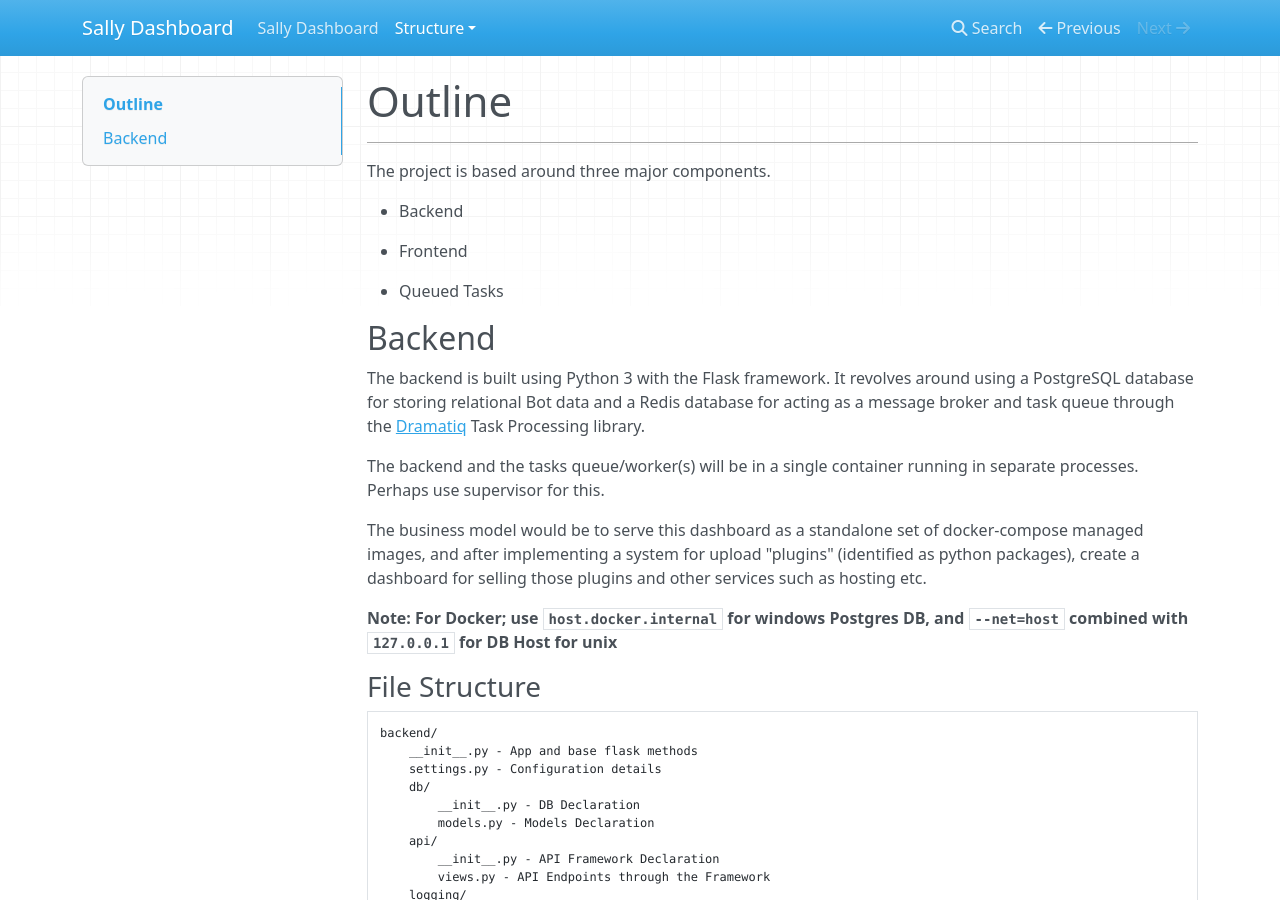
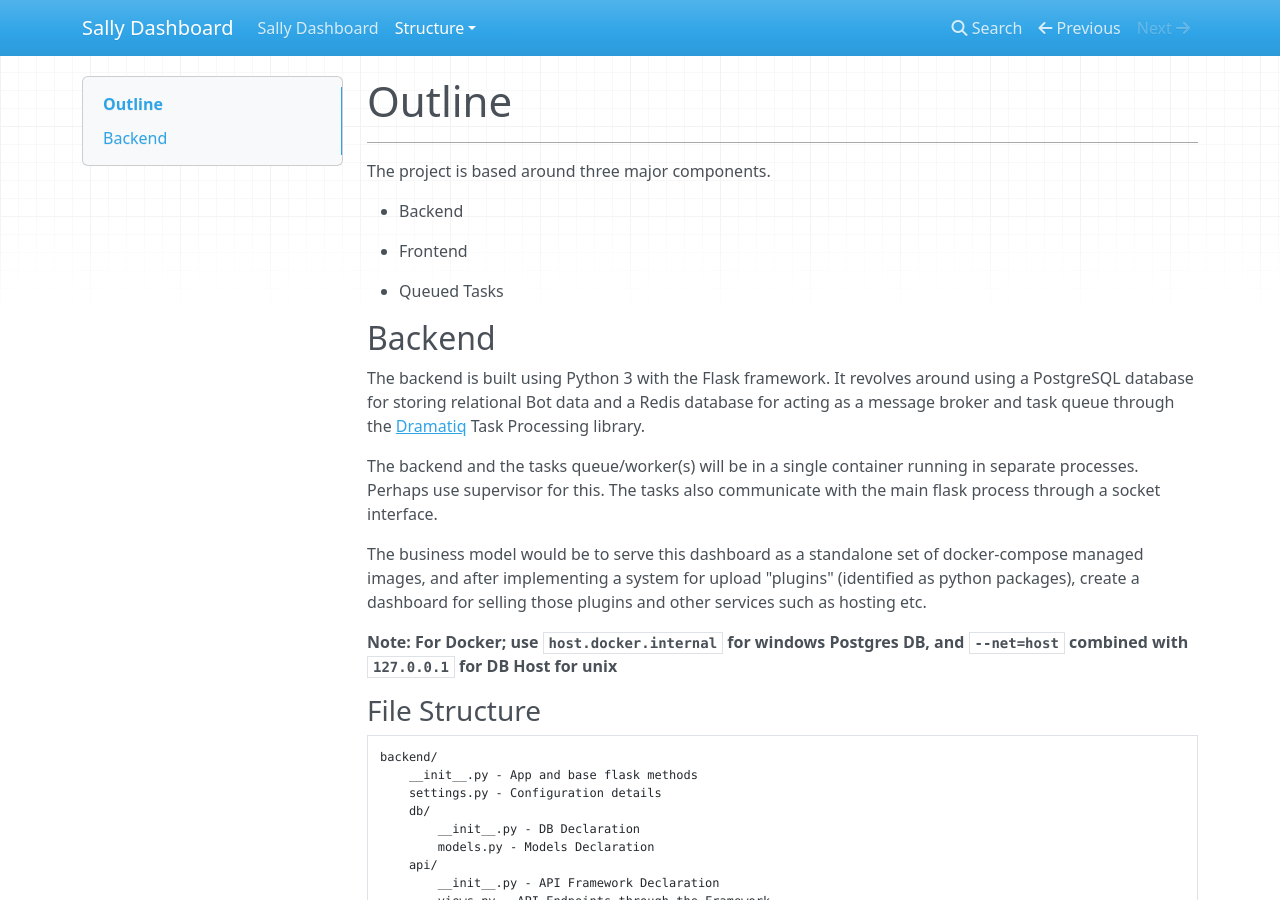
Before and after one commit to wigeria/sally-dashboard, an MkDocs documentation site: the page built from docs/structure/outline.md, in a window 1280 px wide and 900 px high. Built offline with MkDocs 1.6.1, drawn with Linux system fonts in a browser that asks for light colours; nearby versions of some CDN libraries.

Commit message:
Minor doc update

```diff
--- a/docs/structure/outline.md
+++ b/docs/structure/outline.md
@@ -13,7 +13,7 @@ The project is based around three major components.
 
 The backend is built using Python 3 with the Flask framework. It revolves around using a PostgreSQL database for storing relational Bot data and a Redis database for acting as a message broker and task queue through the [Dramatiq](https://dramatiq.io/) Task Processing library.
 
-The backend and the tasks queue/worker(s) will be in a single container running in separate processes. Perhaps use supervisor for this.
+The backend and the tasks queue/worker(s) will be in a single container running in separate processes. Perhaps use supervisor for this. The tasks also communicate with the main flask process through a socket interface.
 
 The business model would be to serve this dashboard as a standalone set of docker-compose managed images, and after implementing a system for upload "plugins" (identified as python packages), create a dashboard for selling those plugins and other services such as hosting etc.
 
```
